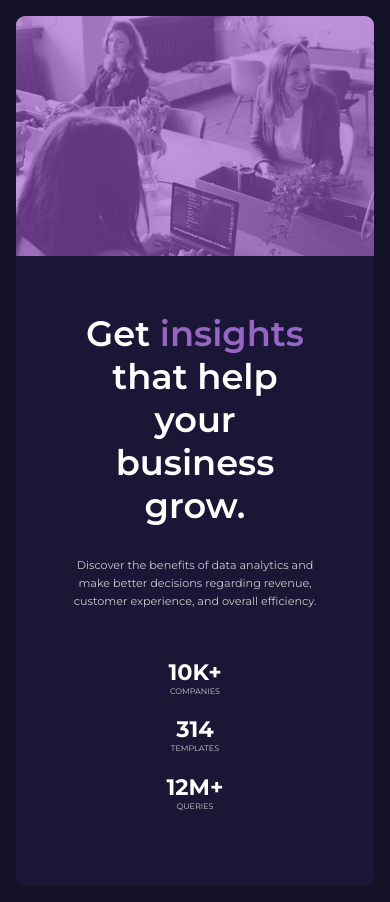
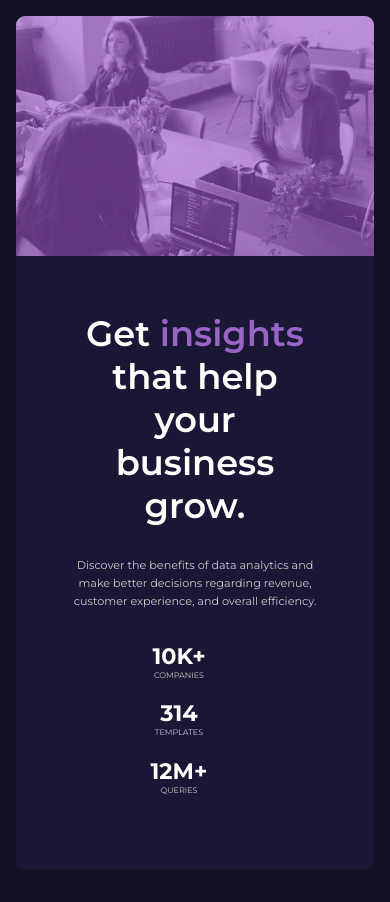
Before and after one commit to Dev-Wadej/Project-2__Grid, a website: page index.html in a window 390 px wide. Drawn offline with Linux system fonts and the light colour scheme.

Commit message:
grid laid assignment

```diff
--- a/css/style.css
+++ b/css/style.css
@@ -23,7 +23,10 @@ body {
   grid-auto-rows: 30rem;
   border-radius: 0.6rem;
   overflow: hidden; }
-  @media only screen and (max-width: 50rem) {
+  @media only screen and (max-width: 65em) {
+    .container {
+      margin: 7rem 3rem; } }
+  @media only screen and (max-width: 50em) {
     .container {
       grid-template-rows: minmax(1rem, min-content) max-content;
       grid-template-columns: minmax(min-content, 1fr);
@@ -32,7 +35,7 @@ body {
 .left__side {
   background-color: #1a1736;
   padding: 3.5rem; }
-  @media only screen and (max-width: 50rem) {
+  @media only screen and (max-width: 50em) {
     .left__side {
       text-align: center; } }
   .left__side--heading {
@@ -48,17 +51,19 @@ body {
     font-weight: 400;
     font-size: 0.7rem;
     padding-bottom: 4rem; }
-    @media only screen and (max-width: 50rem) {
+    @media only screen and (max-width: 65em) {
       .left__side--paragraph {
-        width: 100%;
-        padding-bottom: 3rem; } }
+        padding-bottom: 2rem; } }
+    @media only screen and (max-width: 50em) {
+      .left__side--paragraph {
+        width: 100%; } }
 
 .footer {
   padding-right: 8.5rem;
   display: flex;
   text-align: center;
   justify-content: space-between; }
-  @media only screen and (max-width: 50rem) {
+  @media only screen and (max-width: 50em) {
     .footer {
       padding: 0 3rem;
       display: block; } }
@@ -66,7 +71,10 @@ body {
     color: #fff;
     font-weight: 700;
     font-size: 1.4rem; }
-    @media only screen and (max-width: 50rem) {
+    @media only screen and (max-width: 65em) {
+      .footer__flex {
+        padding-right: 2rem; } }
+    @media only screen and (max-width: 50em) {
       .footer__flex {
         padding-bottom: 1.2rem; } }
     .footer__flex--span {
@@ -80,9 +88,11 @@ body {
   max-width: 100%;
   max-height: 100%;
   background-image: linear-gradient(rgba(161, 85, 208, 0.6), rgba(161, 85, 208, 0.6)), url(../images/bg-img.jpg);
-  background-size: cover; }
-  @media only screen and (max-width: 50rem) {
+  background-size: cover;
+  background-position: top; }
+  @media only screen and (max-width: 50em) {
     .right__side {
+      background-size: cover;
       grid-row-start: 1;
       grid-row-end: 2;
       height: 15rem; } }
```
